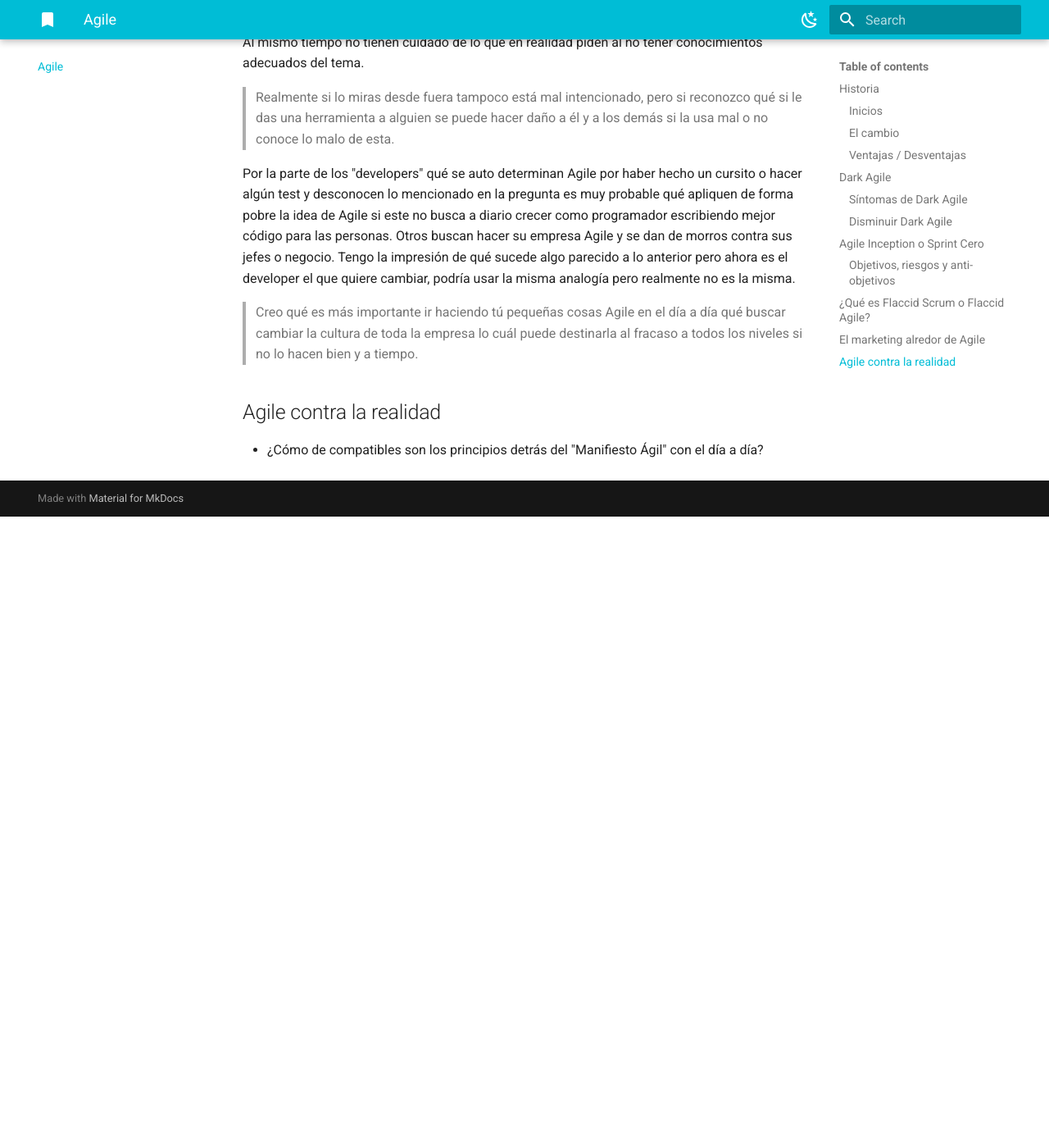
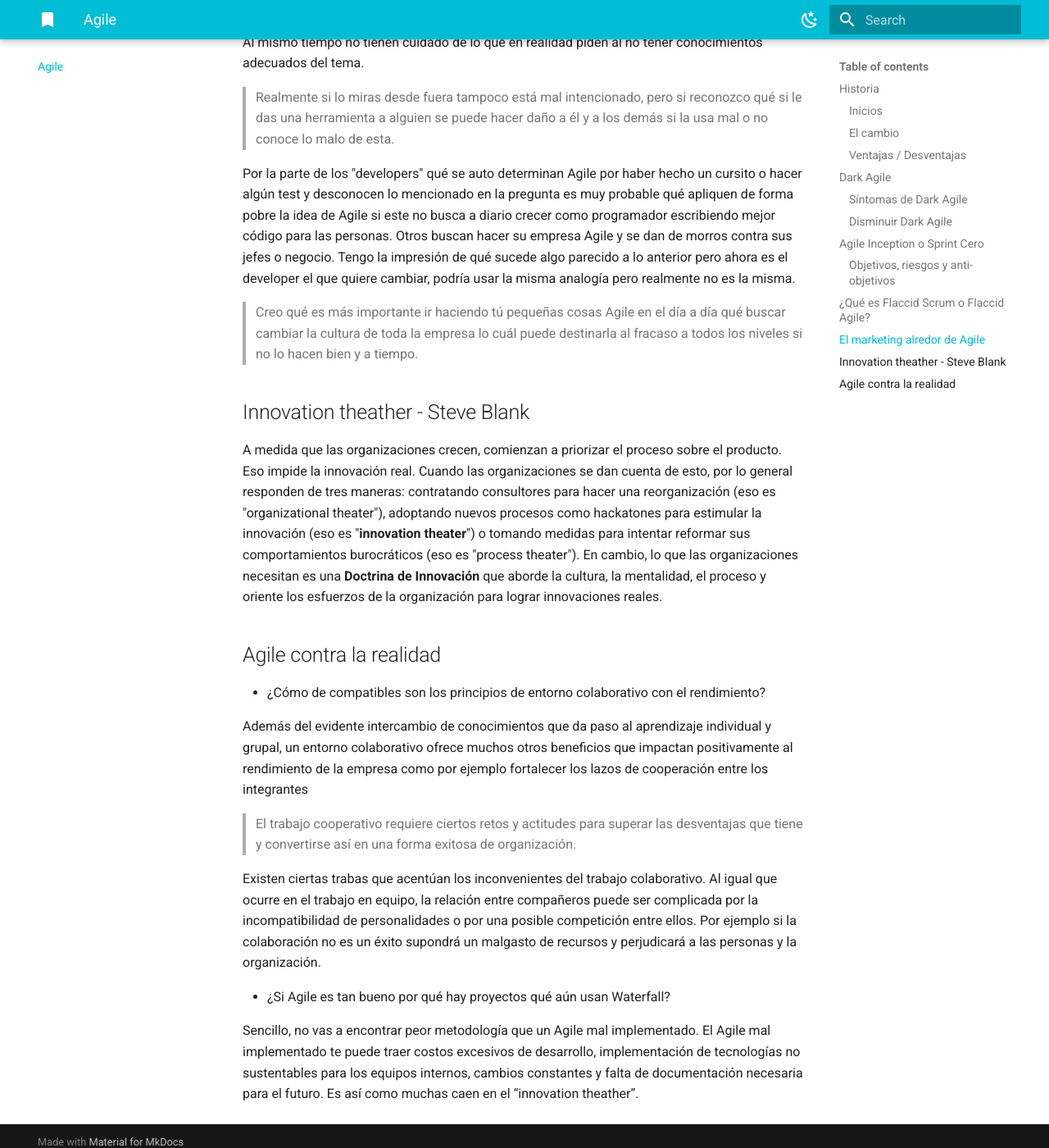
Before and after one commit to Wolfremium13/wolfremium-docs, an MkDocs documentation site: the page built from docs/agile.md, in a window 1280 px wide and 1400 px high, scrolled down 5271 px. Shown: the whole window at 82% size. Built offline with MkDocs 1.6.1 and Material for MkDocs 9.7.7, drawn with Linux system fonts in a browser that asks for light colours; before the commit the page ends 5901 px from its top, so only the background shows below that; some of the changed text lies outside the part shown.

Commit message:
📃 Update agile text

```diff
--- a/docs/agile.md
+++ b/docs/agile.md
@@ -115,9 +115,9 @@ valores de Agile deben ser la lente a través de la cual se vean las estrategias
 discusiones frecuentes y detalladas sobre los valores y cómo se aplican a las situaciones cotidianas. Además de esto,
 debe observarse un enfoque en los tres principios que combaten los síntomas comunes de Dark Agile.
 
-* Los riesgos se abordan lo antes posible en el proceso , en lugar de al final.
-* El trabajo se define y diseña de manera colaborativa , en lugar de secuencial.
-* La atención se centra en resolver problemas , no en implementar funciones.
+* Los riesgos se abordan lo antes posible en el proceso, en lugar de al final.
+* El trabajo se define y diseña de manera colaborativa, en lugar de secuencial.
+* La atención se centra en resolver problemas, no en implementar funciones.
 
 > No existe una fórmula mágica para conquistar Dark Agile, solo una búsqueda incesante de inculcar los valores de Agile.
 
@@ -187,6 +187,34 @@ para la comunidad de Scrum.
   > Creo qué es más importante ir haciendo tú pequeñas cosas Agile en el día a día qué buscar cambiar la cultura de toda la
   > empresa lo cuál puede destinarla al fracaso a todos los niveles si no lo hacen bien y a tiempo.
 
+## Innovation theather - Steve Blank
+
+A medida que las organizaciones crecen, comienzan a priorizar el proceso sobre el producto. Eso impide la innovación
+real. Cuando las organizaciones se dan cuenta de esto, por lo general responden de tres maneras: contratando consultores
+para hacer una reorganización (eso es "organizational theater"), adoptando nuevos procesos como hackatones para
+estimular la innovación (eso es "**innovation theater**") o tomando medidas para intentar reformar sus comportamientos
+burocráticos (eso es "process theater"). En cambio, lo que las organizaciones necesitan es una **Doctrina de
+Innovación**
+que aborde la cultura, la mentalidad, el proceso y oriente los esfuerzos de la organización para lograr innovaciones
+reales.
+
 ## Agile contra la realidad
 
-- ¿Cómo de compatibles son los principios detrás del "Manifiesto Ágil" con el día a día?
+- ¿Cómo de compatibles son los principios de entorno colaborativo con el rendimiento?
+
+  Además del evidente intercambio de conocimientos que da paso al aprendizaje individual y grupal, un entorno
+  colaborativo ofrece muchos otros beneficios que impactan positivamente al rendimiento de la empresa como por ejemplo
+  fortalecer los lazos de cooperación entre los integrantes
+  > El trabajo cooperativo requiere ciertos retos y actitudes para superar las desventajas que tiene y convertirse
+  > así en una forma exitosa de organización.
+
+  Existen ciertas trabas que acentúan los inconvenientes del trabajo colaborativo. Al igual que ocurre en el trabajo en
+  equipo, la relación entre compañeros puede ser complicada por la incompatibilidad de personalidades o por una posible
+  competición entre ellos. Por ejemplo si la colaboración no es un éxito supondrá un malgasto de recursos y perjudicará
+  a las personas y la organización.
+
+- ¿Si Agile es tan bueno por qué hay proyectos qué aún usan Waterfall?
+
+  Sencillo, no vas a encontrar peor metodología que un Agile mal implementado. El Agile mal implementado te puede traer
+  costos excesivos de desarrollo, implementación de tecnologías no sustentables para los equipos internos, cambios
+  constantes y falta de documentación necesaria para el futuro. Es así como muchas caen en el “innovation theather”.
```
